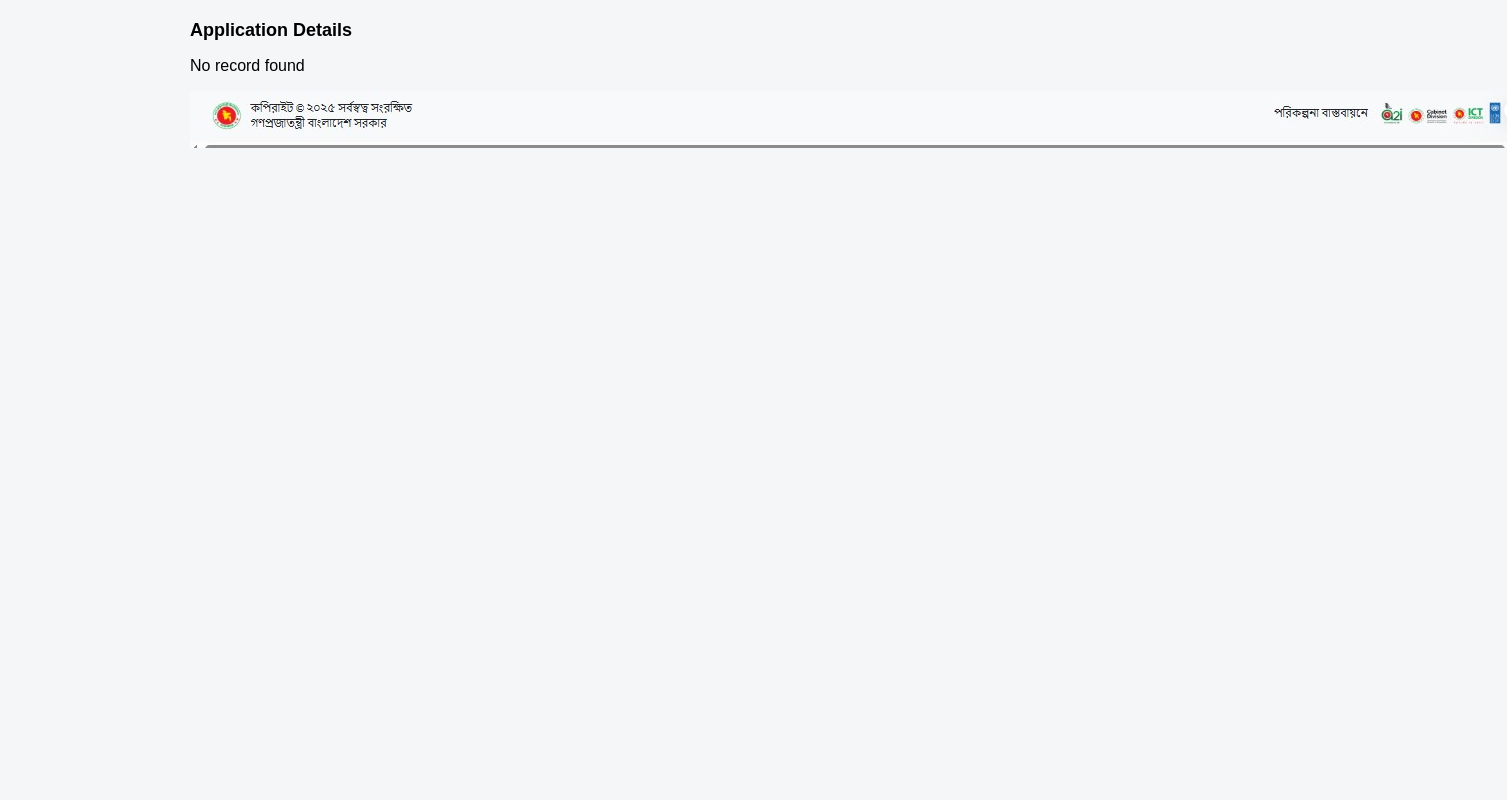
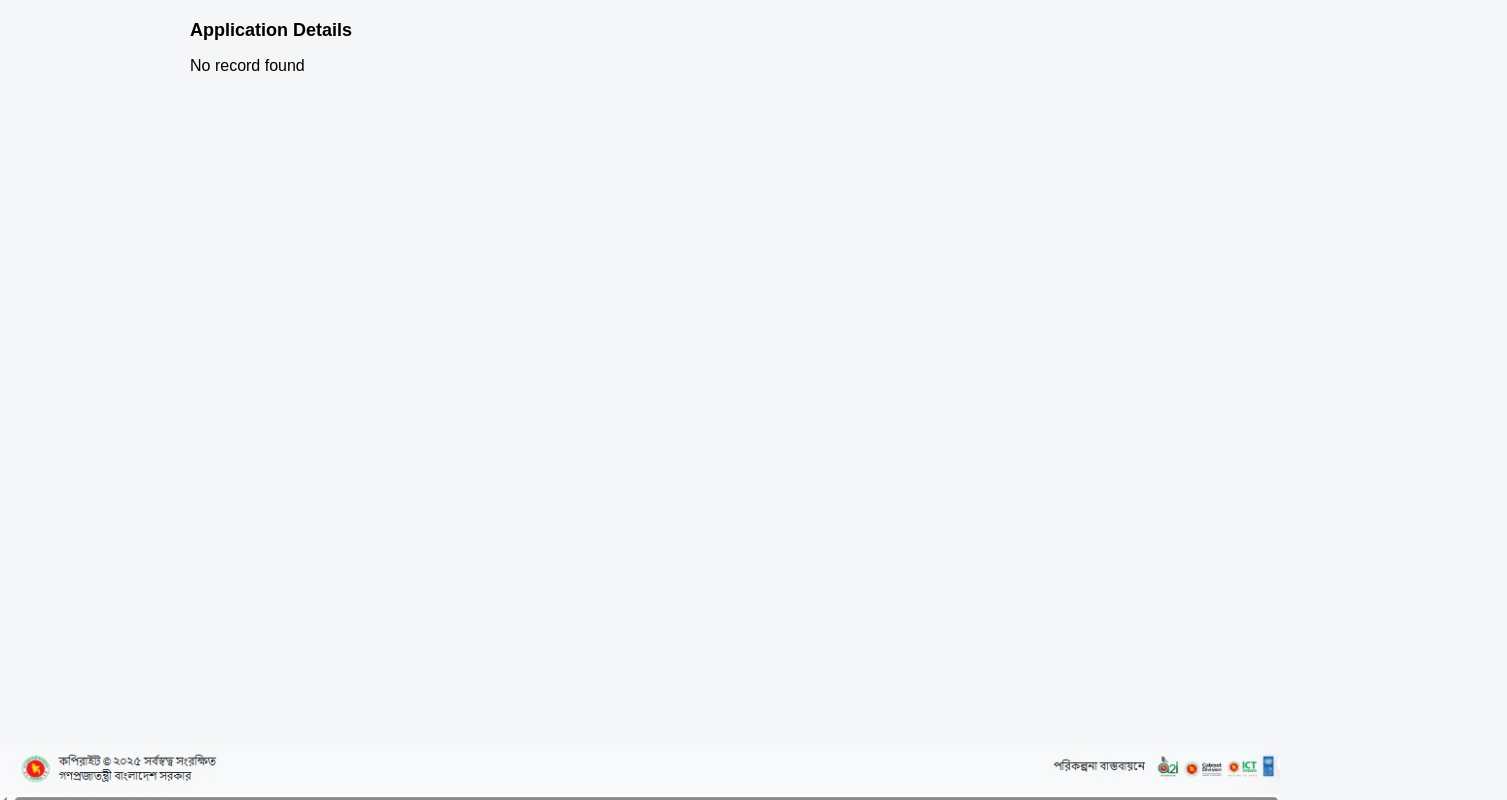
Before and after one commit to mynulsilver/application-details-demo, a plain HTML site: page index.html in a window 1280 px wide. Shown: the whole page, 1507 px wide, since content can reach past the window. Drawn offline with Linux system fonts and the light colour scheme.

Commit message:
Update style.css

```diff
--- a/style.css
+++ b/style.css
@@ -14,3 +14,19 @@ button{background:#0b74de;color:#fff;border:0;padding:8px 12px;border-radius:6px
   border-radius: 6px;
   box-shadow: 0 2px 6px rgba(0,0,0,0.15);
 }
+.page-footer {
+  position: fixed;      /* Keep it stuck to the viewport bottom */
+  bottom: 0;
+  left: 0;
+  width: 100%;
+  background: #fff;     /* Optional: a background color */
+  text-align: center;   /* Center the image */
+  padding: 0;           /* Remove default padding */
+  z-index: 9999;        /* Ensure it stays above page content */
+}
+
+.page-footer img {
+  width: 100%;          /* Make the image stretch across the width */
+  height: auto;         /* Keep aspect ratio */
+  display: block;
+}
```
